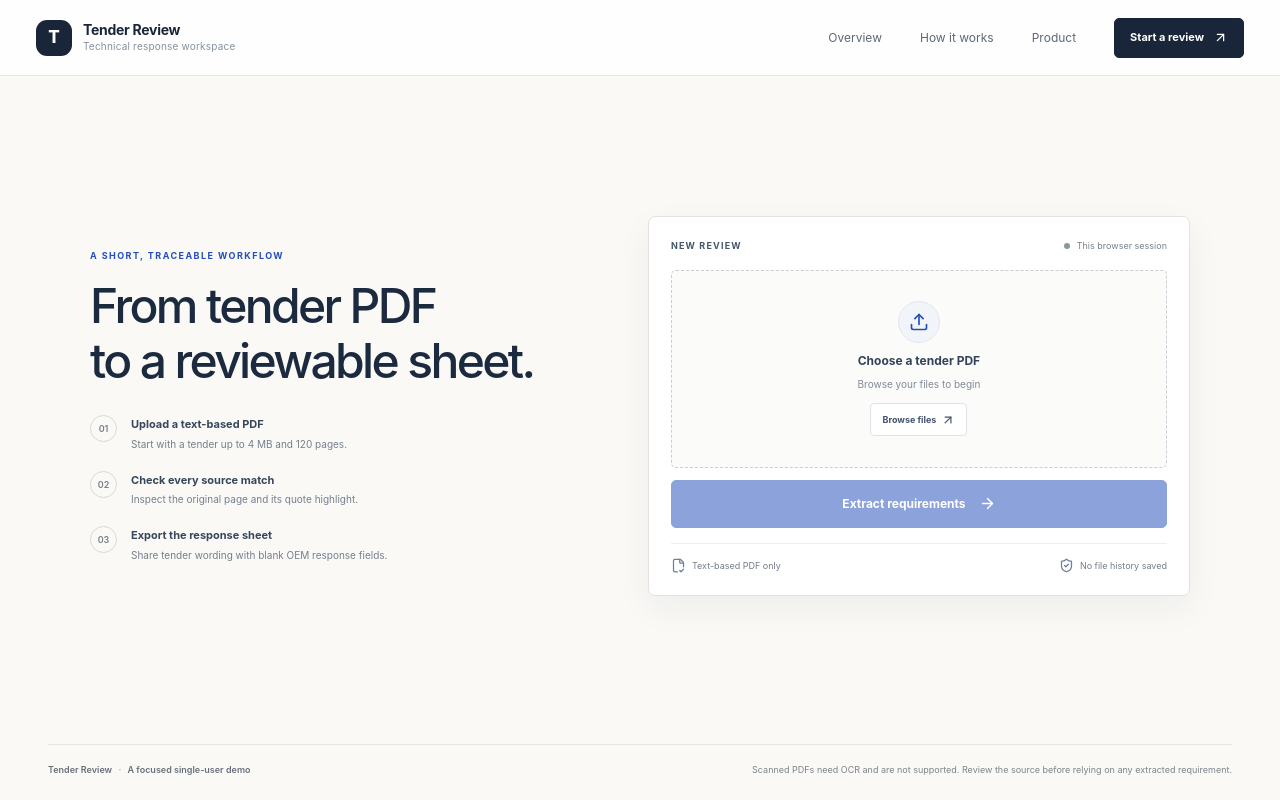
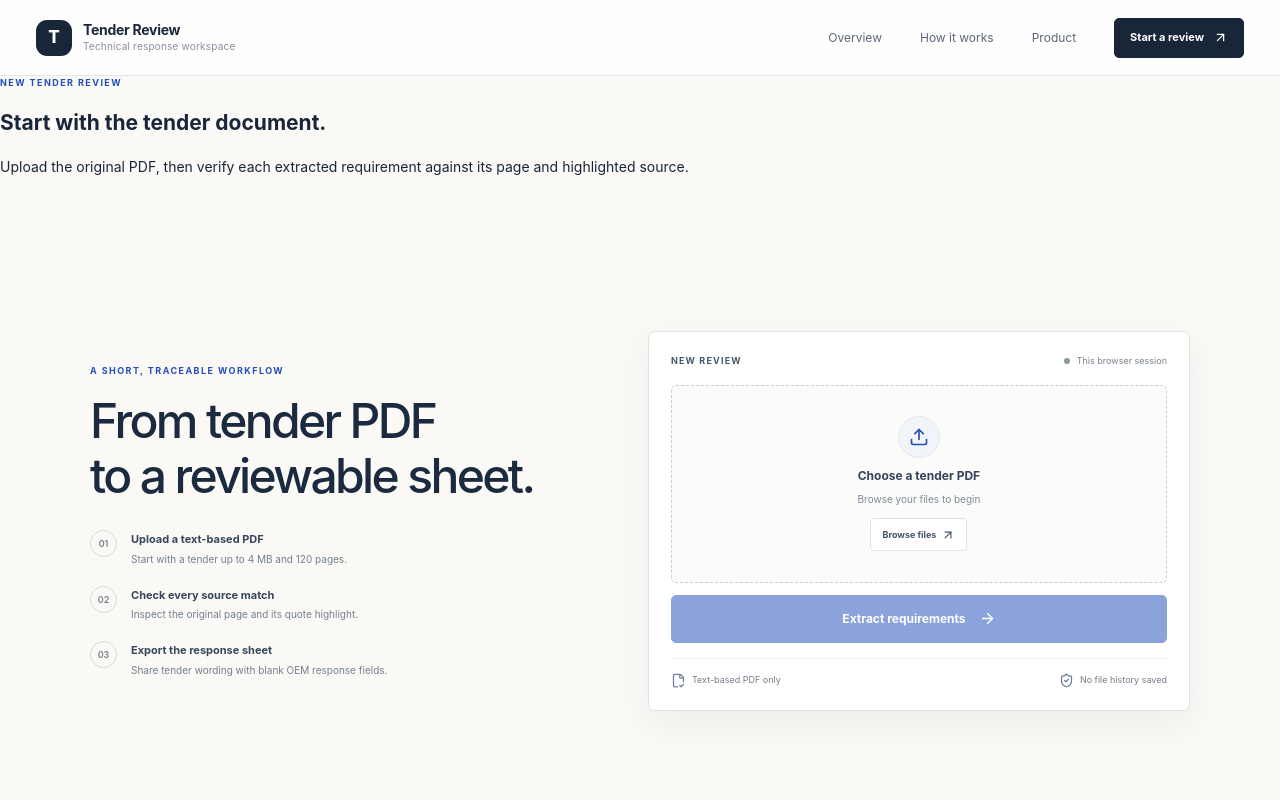
Before and after one commit to ayushcodes13/tender-compliance-engine, a Next.js app in the folder apps/web/: page /new in a window 1280 px wide. Built offline with nearby package versions, Linux system fonts and the light colour scheme.

Commit message:
Clarify the new review upload page

```diff
--- a/apps/web/app/tender-mvp.tsx
+++ b/apps/web/app/tender-mvp.tsx
@@ -157,6 +157,7 @@ export default function TenderMvpPage({ startAtUpload = false }: { startAtUpload
           <div><span className="mvp-proof-index">02</span><span><strong>Visible evidence</strong><small>Open the page and see the highlight</small></span></div>
           <div><span className="mvp-proof-index">03</span><span><strong>Human review</strong><small>Nothing is marked checked for you</small></span></div>
         </section>
+        {startAtUpload && <section className="mvp-new-heading"><div className="mvp-eyebrow">NEW TENDER REVIEW</div><h1>Start with the tender document.</h1><p>Upload the original PDF, then verify each extracted requirement against its page and highlighted source.</p></section>}
         <section className="mvp-start-section" id="upload">
           <div className="mvp-start-copy" id="how-it-works">
             <div className="mvp-eyebrow">A SHORT, TRACEABLE WORKFLOW</div>
```
